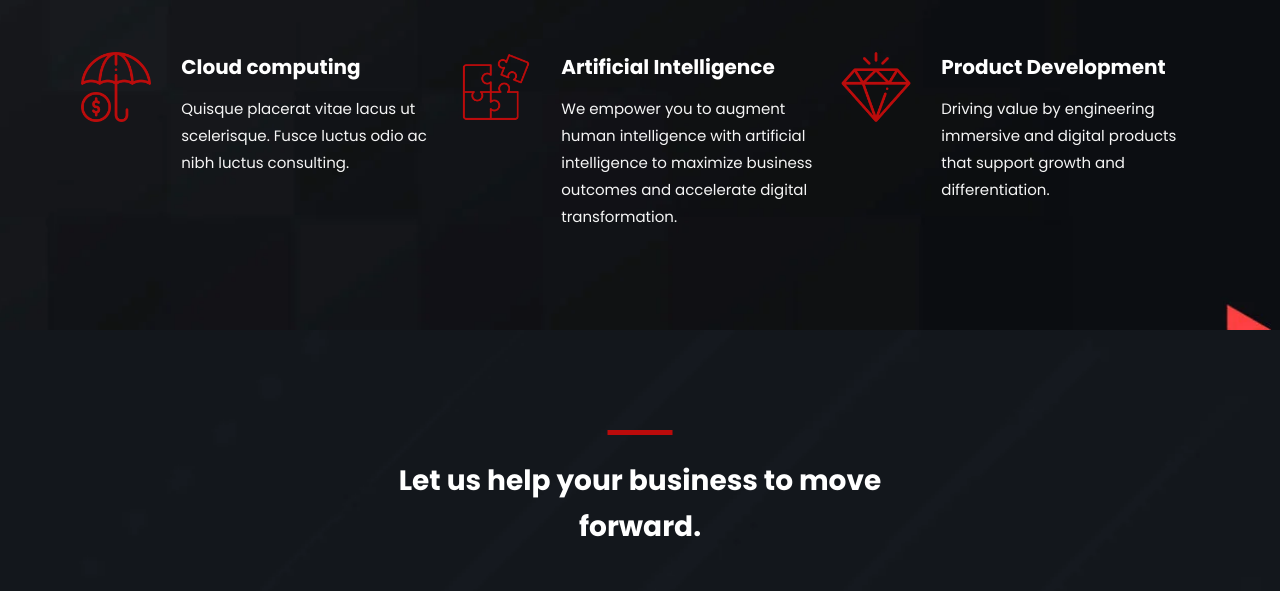
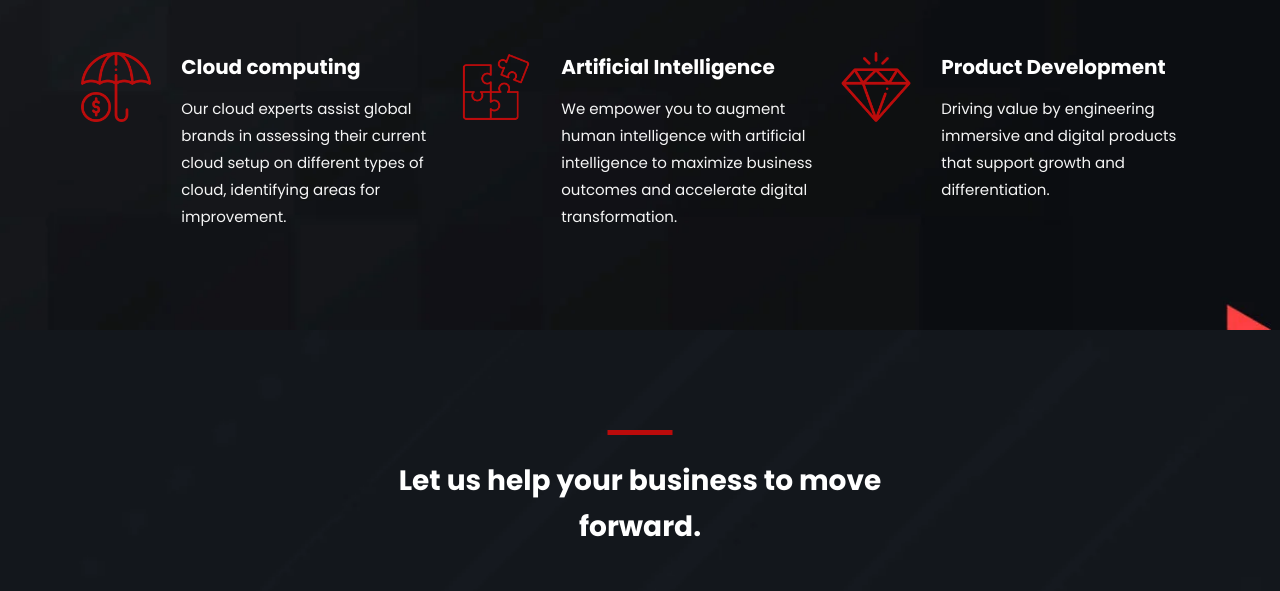
Before and after one commit to srikanthr73/fraank, a plain HTML site: page index.html in a window 1280 px wide. Shown: the part 1732-2323 px from the top of the page. Drawn offline with Linux system fonts and the light colour scheme.

Commit message:
Update index.html

```diff
--- a/index.html
+++ b/index.html
@@ -323,7 +323,7 @@
                                 </div>
                                 <div class="services-text">
                                     <h2 class="title"><a href="cloud-computing.html">Cloud computing</a></h2>
-                                    <p class="services-txt"> Quisque placerat vitae lacus ut scelerisque. Fusce luctus odio ac nibh luctus consulting.</p>
+                                    <p class="services-txt"> Our cloud experts assist global brands in assessing their current cloud setup on different types of cloud, identifying areas for improvement.</p>
                                 </div>
                             </div>
                         </div>
```
